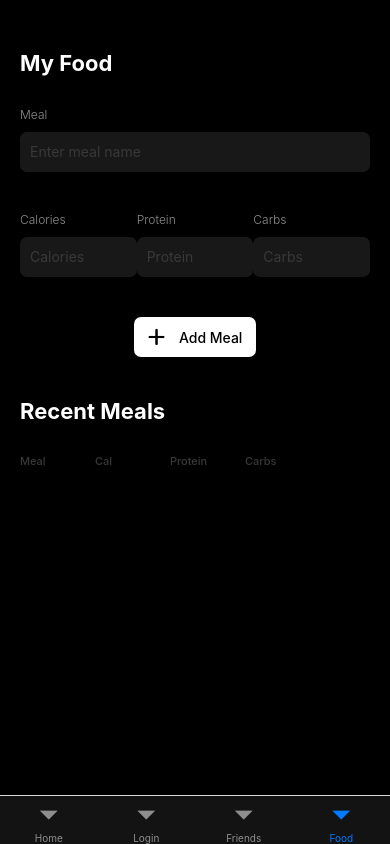
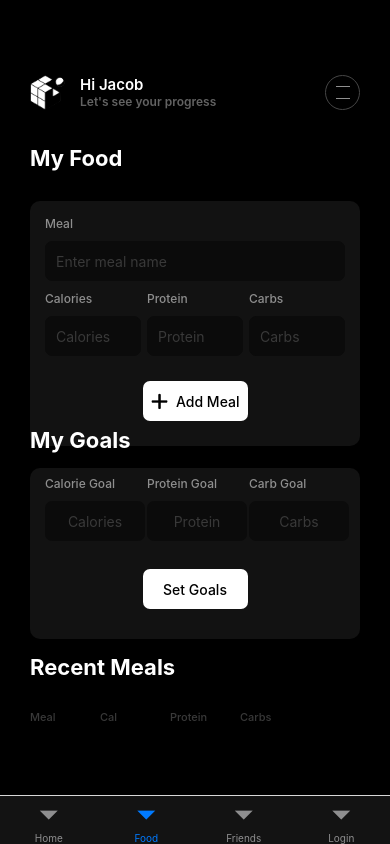
Before and after one commit to bnpm63/smartplate, a React Native app in the folder smartplate/: screen /Food in a window 390 px wide. Built offline with nearby package versions, Linux system fonts and the light colour scheme.

Commit message:
added home screen functionality

```diff
--- a/smartplate/App.tsx
+++ b/smartplate/App.tsx
@@ -3,15 +3,18 @@ import React from 'react';
 import { NavigationContainer } from '@react-navigation/native';
 
 // Screens
-import PlateTabs from './tabs'
+import PlateTabs from './tabs';
+import { GoalsProvider } from './GoalsContext';
 
 // Root
 const App = () => {
-	return (
-		<NavigationContainer>
-			<PlateTabs/>
-		</NavigationContainer>
-	);
+  return (
+    <GoalsProvider>
+      <NavigationContainer>
+        <PlateTabs />
+      </NavigationContainer>
+    </GoalsProvider>
+  );
 };
 
 export default App;
--- /dev/null
+++ b/smartplate/GoalsContext.tsx
@@ -0,0 +1,36 @@
+import React, { createContext, useState, useContext } from 'react';
+
+// Define the shape of the context's state
+interface GoalsContextState {
+  calGoal: number | '';
+  setCalGoal: React.Dispatch<React.SetStateAction<number | ''>>;
+  fatGoal: number | '';
+  setFatGoal: React.Dispatch<React.SetStateAction<number | ''>>;
+  carbGoal: number | '';
+  setCarbGoal: React.Dispatch<React.SetStateAction<number | ''>>;
+}
+
+// Create the context
+const GoalsContext = createContext<GoalsContextState | undefined>(undefined);
+
+// Create a custom hook for using the goals context
+export const useGoals = () => {
+  const context = useContext(GoalsContext);
+  if (context === undefined) {
+    throw new Error('useGoals must be used within a GoalsProvider');
+  }
+  return context;
+};
+
+// Provider component
+export const GoalsProvider: React.FC = ({ children }) => {
+  const [calGoal, setCalGoal] = useState<number | ''>('');
+  const [fatGoal, setFatGoal] = useState<number | ''>('');
+  const [carbGoal, setCarbGoal] = useState<number | ''>('');
+
+  return (
+    <GoalsContext.Provider value={{ calGoal, setCalGoal, fatGoal, setFatGoal, carbGoal, setCarbGoal }}>
+      {children}
+    </GoalsContext.Provider>
+  );
+};
--- a/smartplate/food.tsx
+++ b/smartplate/food.tsx
@@ -1,5 +1,6 @@
 import React, { useState } from 'react';
-import { StyleSheet, View, Text, TextInput, TouchableOpacity, FlatList, Image } from 'react-native';
+import { Keyboard, TouchableWithoutFeedback, StyleSheet, View, Text, TextInput, TouchableOpacity, FlatList, Image } from 'react-native';
+import { useGoals } from './GoalsContext';
 
 interface Task {
   meal: string;
@@ -14,6 +15,10 @@ const Food: React.FC = () => {
   const [pro, setPro] = useState<number | ''>('');
   const [carb, setCarb] = useState<number | ''>('');
   const [tasks, setTasks] = useState<Task[]>([]);
+  const [calGoal, setCalGoal] = useState<number | ''>('');
+  const [fatGoal, setFatGoal] = useState<number | ''>('');
+  const [carbGoal, setCarbGoal] = useState<number | ''>('');
+
   const currentDate = new Date();
   const formattedDate = `${currentDate.getMonth() + 1}-${currentDate.getDate()}-${currentDate.getFullYear()}`;
 
@@ -26,7 +31,7 @@ const Food: React.FC = () => {
       setPro('');
       setCarb('');
     } else {
-      alert('All fields should be properly filled. Meal should be less than 30 characters. Calories, Protein, and Carbs should be numbers.');
+      alert('All fields should be properly filled. Meal should be less than 30 characters. Calories, Protein, and Carbs should be whole numbers.');
     }
   };
 
@@ -41,12 +46,51 @@ const Food: React.FC = () => {
     }
   };
 
+  const handleSetGoals = () => {
+
+    if (calGoal && fatGoal && carbGoal && !isNaN(calGoal) && !isNaN(fatGoal) && !isNaN(carbGoal)) {
+
+      setCalGoal(calGoal);
+      setFatGoal(fatGoal);
+      setCarbGoal(carbGoal);
+
+
+
+
+      alert(`Goals updated: Calories - ${calGoal}, Protein - ${fatGoal}, Carbs - ${carbGoal}`);
+    } else {
+      alert('Please enter valid goal numbers for all fields.');
+    }
+  };
+
+
+
   return (
+    <TouchableWithoutFeedback onPress={Keyboard.dismiss} accessible={false}>
     <View style={styles.container}>
+    <View style={styles.container2}>
+      <View style={styles.top_nav}>
+          <View style={styles.user}>
+            <Image source={require('../smartplate/assets/favicon.png')} style={styles.pfp} />
+            <View style={styles.username}>
+              <Text style={{ fontSize: 15, color: 'white', fontWeight: 600 }}>
+                Hi Jacob
+              </Text>
+              <Text style={{ fontSize: 12, color: '#626262', fontWeight: 600 }}>
+                Let's see your progress
+              </Text>
+            </View>
+          </View>
+          <View style={styles.settings}>
+            <View style={styles.settings_lines}></View>
+            <View style={styles.settings_lines}></View>
+          </View>
+        </View>
       <View style={styles.form}>
         <Text style={styles.header}>
               My Food
         </Text>
+        <View style={{backgroundColor: '#121212', borderRadius: 10, padding: 15, marginTop: 30, marginBottom: 30}}>
         <View>
           <Text style={styles.input_header}>Meal</Text>
           <TextInput
@@ -97,9 +141,58 @@ const Food: React.FC = () => {
           <Image source={require('../smartplate/assets/plus-solid 2.png')} style={{height: 17.5, width: 17.5}} />
           <Text style={styles.buttonText}>Add Meal</Text>
         </TouchableOpacity>
+      </View>
+      </View>
 
-      </View>
-      <View style={{flex: 1}}>
+
+      <Text style={styles.header}>
+              My Goals
+        </Text>
+      <View style={{backgroundColor: '#121212', borderRadius: 10, padding: 15, flex: 1.5, marginTop: 15, marginBottom: 15, flexDirection: 'column', paddingTop: 35, paddingBottom: 30}}>
+      <View style={{flex: 1, flexDirection: 'row', justifyContent: 'space-between', alignItems: 'center'}}>
+        <View style={styles.goalInputContainer}>
+          <Text style={styles.input_header}>Calorie Goal</Text>
+          <TextInput
+            style={styles.squareInput}
+            placeholder="Calories"
+            placeholderTextColor="#393939"
+            value={calGoal.toString()}
+            onChangeText={(text) => handleNumericInput(text, setCalGoal)}
+            keyboardType="numeric"
+          />
+        </View>
+        <View style={styles.goalInputContainer}>
+          <Text style={styles.input_header}>Protein Goal</Text>
+          <TextInput
+            style={styles.squareInput}
+            placeholder="Protein"
+            placeholderTextColor="#393939"
+            value={fatGoal.toString()}
+            onChangeText={(text) => handleNumericInput(text, setFatGoal)}
+            keyboardType="numeric"
+          />
+        </View>
+        <View style={styles.goalInputContainer}>
+          <Text style={styles.input_header}>Carb Goal</Text>
+          <TextInput
+            style={styles.squareInput}
+            placeholder="Carbs"
+            placeholderTextColor="#393939"
+            value={carbGoal.toString()}
+            onChangeText={(text) => handleNumericInput(text, setCarbGoal)}
+            keyboardType="numeric"
+          />
+        </View>
+
+    </View>
+    <TouchableOpacity style={styles.setGoalsButton} onPress={handleSetGoals}>
+          <Text style={styles.buttonText}>Set Goals</Text>
+        </TouchableOpacity>
+    </View>
+
+
+
+      <View style={{flex: 2}}>
         <Text style={styles.header_2}>
             Recent Meals
         </Text>
@@ -130,12 +223,48 @@ const Food: React.FC = () => {
           />
       </View>
     </View>
+    </View>
+    </TouchableWithoutFeedback>
   );
 };
 
 const styles = StyleSheet.create({
   container: {
-    padding: 20,
+    flex: 1,
+    backgroundColor: 'black',
+  },
+
+  goalInputContainer: {
+    justifyContent: 'flex-start',
+    alignItems: 'left',
+    width: '32%',
+    height: 100,
+  },
+
+  squareInput: {
+    borderRadius: 7,
+    padding: 10,
+    backgroundColor: '#0B0B0B',
+    color: 'white',
+    height: 40,
+    width: 100,
+    textAlign: 'center',
+  },
+
+  setGoalsButton: {
+    width: '35%',
+    height: 40,
+    borderRadius: 7,
+    justifyContent: 'center',
+    alignItems: 'center',
+    backgroundColor: 'white',
+    alignSelf: 'center',
+    marginTop: 20,
+  },
+
+  container2: {
+    marginLeft: 30,
+    marginRight: 30,
     backgroundColor: 'black',
     flex: 1,
   },
@@ -186,37 +315,45 @@ const styles = StyleSheet.create({
     color: 'white',
     borderRadius: 7,
     padding: 10,
-    backgroundColor: '#181818',
+    borderWidth: 1.5,
+    borderColor: '#0B0B0B',
+    backgroundColor: '#0B0B0B',
     height: 40,
+  },
+
+  nutrientInput: {
+    borderRadius: 7,
+    padding: 10,
+    borderWidth: 1.5,
+    borderColor: '#0B0B0B',
+    backgroundColor: '#0B0B0B',
+    color: 'white',
+    height: 40,
+    marginBottom: 15,
   },
 
   input_header: {
     color: '#8E8E8E',
     fontSize: 12,
-    fontWeight: '300',
+    fontWeight: '500',
     marginBottom: 10,
   },
 
   nutrientsRow: {
     flexDirection: 'row',
-    justifyContent: 'space-between', // Ensures even spacing
+    justifyContent: 'space-between',
     marginBottom: 10,
     marginTop: 10,
   },
 
 
   nutrientContainer: {
-    flex: 1, // Each container takes equal space
+
     flexDirection: 'column',
+    width: '32%',
   },
 
-  nutrientInput: {
-    borderRadius: 7,
-    padding: 10,
-    backgroundColor: '#181818',
-    color: 'white',
-    height: 40,
-  },
+
 
   addMealButton: {
     width: '35%',
@@ -252,8 +389,114 @@ const styles = StyleSheet.create({
   form: {
     justifyContent: 'space-evenly',
     flexDirection: 'column',
+    flex: 4,
+  },
+
+  top_nav: {
     flex: 1,
+    flexDirection: 'row',
+    marginTop: 75,
+   },
+
+   pfp: {
+    height: 35,
+    width : 35,
+    borderRadius: 10,
+    marginRight: 15,
+   },
+
+   settings_lines: {
+    backgroundColor: '#909090',
+    width: 14,
+    height: 1,
+   },
+
+   user: {
+    flex: 1,
+    flexDirection: 'row',
+   },
+
+   username: {
+
+   },
+
+   nav_button: {
+    flex: 1,
+    flexDirection: 'column',
+    alignItems: 'center',
+   },
+
+   settings: {
+    height: 35,
+    width : 35,
+    borderRadius: 35,
+    borderWidth: 1,
+    borderColor: '#464646',
+    flexDirection: 'column',
+    alignItems: 'center',
+    justifyContent: 'space-evenly',
+   },
+
+ });
+
+
+export default Food;
+
+/* import React, { useState } from 'react';
+import { View, TextInput, Button, StyleSheet } from 'react-native';
+import { useGoals } from './GoalsContext';
+
+const GoalsForm: React.FC = () => {
+  const { setCalGoal, setFatGoal, setCarbGoal } = useGoals();
+  const [calInput, setCalInput] = useState('');
+  const [fatInput, setFatInput] = useState('');
+  const [carbInput, setCarbInput] = useState('');
+
+  const handleSubmit = () => {
+    setCalGoal(parseInt(calInput) || 0);
+    setFatGoal(parseInt(fatInput) || 0);
+    setCarbGoal(parseInt(carbInput) || 0);
+  };
+
+  return (
+    <View style={styles.container}>
+      <TextInput
+        style={styles.input}
+        placeholder="Calories Goal"
+        value={calInput}
+        onChangeText={setCalInput}
+        keyboardType="numeric"
+      />
+      <TextInput
+        style={styles.input}
+        placeholder="Fat Goal (g)"
+        value={fatInput}
+        onChangeText={setFatInput}
+        keyboardType="numeric"
+      />
+      <TextInput
+        style={styles.input}
+        placeholder="Carbs Goal (g)"
+        value={carbInput}
+        onChangeText={setCarbInput}
+        keyboardType="numeric"
+      />
+      <Button title="Set Goals" onPress={handleSubmit} />
+    </View>
+  );
+};
+
+const styles = StyleSheet.create({
+  container: {
+    padding: 20,
+  },
+  input: {
+    height: 40,
+    borderColor: 'gray',
+    borderWidth: 1,
+    marginBottom: 10,
   }
 });
 
-export default Food;
+export default GoalsForm;
+*/
--- a/smartplate/home.tsx
+++ b/smartplate/home.tsx
@@ -1,11 +1,14 @@
 // Dev modules
 import React from 'react';
 import {StyleSheet, View, Text, Pressable, Image, TouchableHighlight, TouchableOpacity} from 'react-native';
-
+import { useGoals } from './GoalsContext';
 // Our Libraries
 import styles from './styles';
 
-const Home = () => {
+
+const Home: React.FC = () => {
+  const { calGoal, fatGoal, carbGoal } = useGoals();
+  console.log({ calGoal, fatGoal, carbGoal });
   return (
     <View style={styles.container}>
       <View style={styles.container_1}>
@@ -97,7 +100,7 @@ const Home = () => {
 
                 <View style={styles.nutrition_num}>
                   <Text style={{ fontSize: 30, fontWeight: 500, color: 'white' }}>
-                    320
+                    {calGoal}
                   </Text>
                   <Text style={{ fontSize: 15, fontWeight: 500, color: '#777777' }}>
                     kcal
@@ -109,10 +112,10 @@ const Home = () => {
 
                 <View style={styles.nutrition_num}>
                   <Text style={{ fontSize: 30, fontWeight: 500, color: 'white' }}>
-                    320
+                    {fatGoal}
                   </Text>
                   <Text style={{ fontSize: 15, fontWeight: 500, color: '#777777' }}>
-                    kcal
+                    g
                   </Text>
                 </View>
               </View>
@@ -121,10 +124,10 @@ const Home = () => {
 
                 <View style={styles.nutrition_num}>
                   <Text style={{ fontSize: 30, fontWeight: 500, color: 'white' }}>
-                    320
+                    {carbGoal}
                   </Text>
                   <Text style={{ fontSize: 15, fontWeight: 500, color: '#777777' }}>
-                    kcal
+                    g
                   </Text>
                 </View>
               </View>
--- a/smartplate/styles.tsx
+++ b/smartplate/styles.tsx
@@ -59,13 +59,13 @@ const styles = StyleSheet.create({
     },
 
     progress: {
-     flex: 6,
+     flex: 5,
      flexDirection: 'column',
      justifyContent: 'space-evenly',
     },
 
     lower: {
-     flex: 6,
+     flex: 7,
     },
 
     top_nav: {
--- a/smartplate/tabs.tsx
+++ b/smartplate/tabs.tsx
@@ -25,9 +25,9 @@ const PlateTab = () => {
 				component={Home}
 			/>
 			<Tab.Screen
-				name="Login"
-				component={Login}
-				options={{ title: 'Login' }}
+				name="Food"
+				component={Food}
+				options={{ title: 'Food' }}
 			/>
 			<Tab.Screen
 				name="Friends"
@@ -35,10 +35,12 @@ const PlateTab = () => {
 				options={{ title: 'Friends' }}
 			/>
 			<Tab.Screen
-				name="Food"
-				component={Food}
-				options={{ title: 'Food' }}
+				name="Login"
+				component={Login}
+				options={{ title: 'Login' }}
 			/>
+
+
 		</Tab.Navigator>
 	);
 };
```
